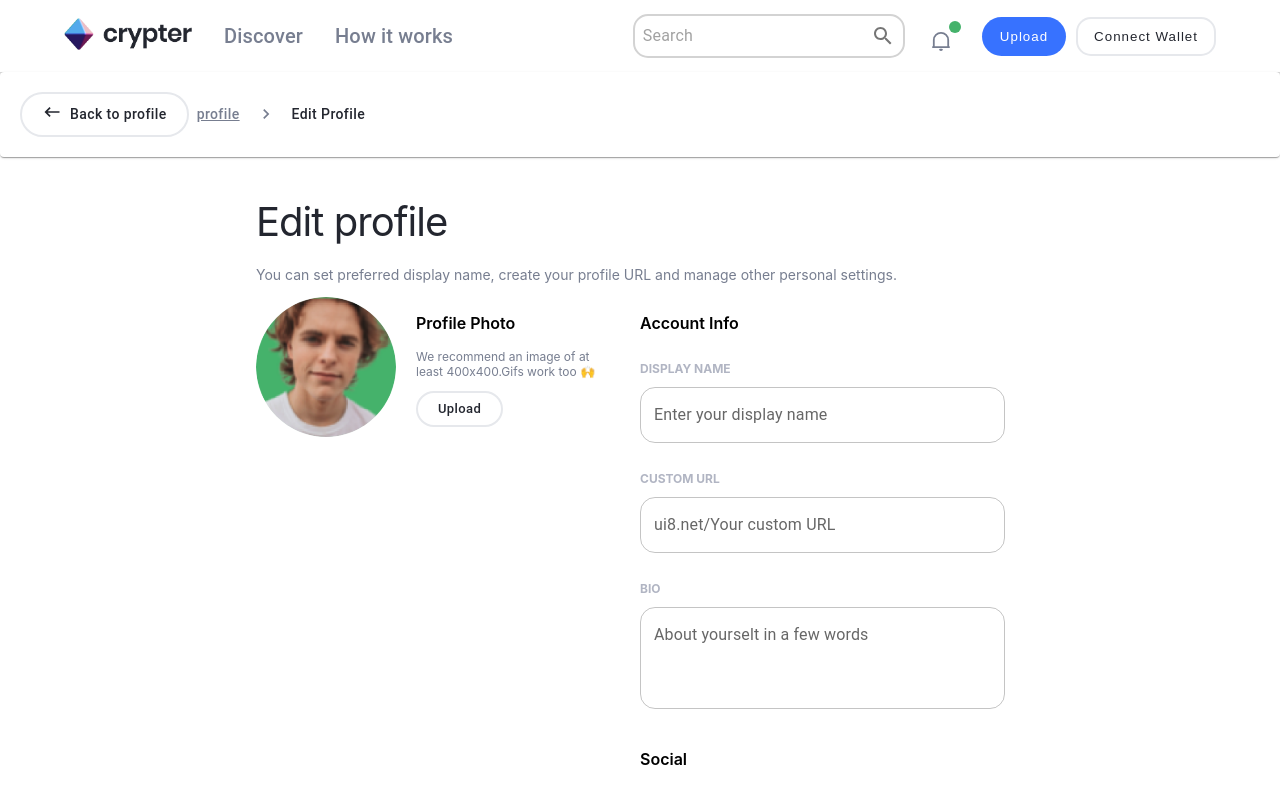
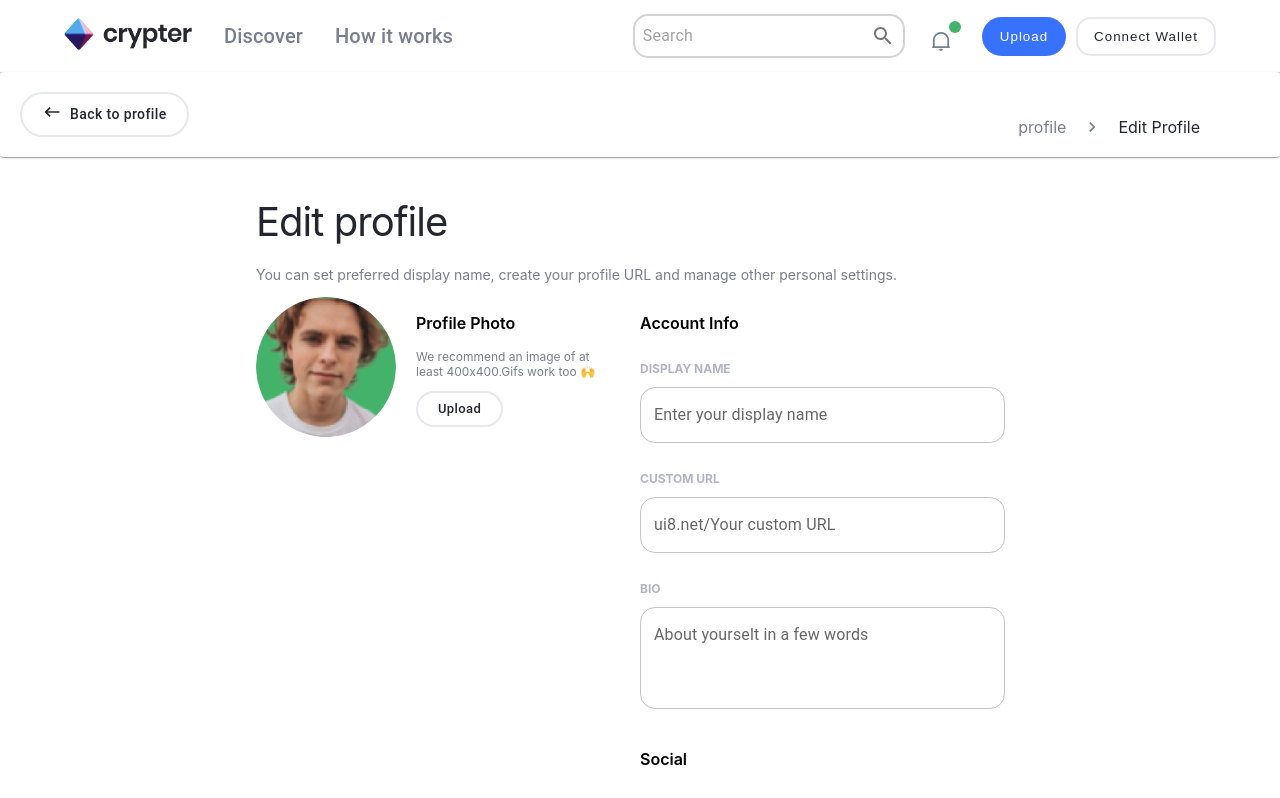
Before and after one commit to sahilgundecha/crypter, a React (Create React App) app: page /EditProfilePage in a window 1280 px wide. Shown: the top 798 px of the page. Built offline with nearby package versions, Linux system fonts and the light colour scheme.

Commit message:
modified

```diff
--- a/src/Pages/EditProfilePage/EditProfilePage.css
+++ b/src/Pages/EditProfilePage/EditProfilePage.css
@@ -1,11 +1,23 @@
 .headContainer{
     padding: 20px;
+    /* display: flex; */
 
 }
-/* .profileLink{
+.profileLink{
+    text-decoration: none;
+    color: #777E90;
+}
+.profileLink:hover{
+    color:#3772FF;
+}
+.idtextfield{
+    position:relative;
+    height: 48px;
+    padding: 0 14px;
+    width:90%;
+    border-radius: 16px;
 
-} */
-
+}
 .EditPageHeading{
     text-align: left;
     letter-spacing: -0.96px;
@@ -40,6 +52,12 @@
     padding-left: 20px;
     display: flex;
 }
+.profilespan{
+    display: flex;
+    justify-content:end;
+    margin-top: -20px;
+    margin-right: 60px;
+}
 .labelStyling{
     margin-bottom: 12px;
     font-size: 12px;
--- a/src/Pages/EditProfilePage/EditProfilePage.tsx
+++ b/src/Pages/EditProfilePage/EditProfilePage.tsx
@@ -27,19 +27,20 @@ export default function EditProfilePage() {
           </span>
           Back to profile
         </Button>
-        <Button sx={{ textTransform: "none", fontSize: "#777E90v" }}>
-          <Link
-            style={{ color: "#777E90", marginRight: "16px" }}
-            to={""}
+        <Grid style={{ textTransform: "none", fontSize: "#777E90v" }} className="profilespan">
+          <a
+            href="#"
+            style={{ marginRight: "16px" }}
+            // to={""}
             className="profileLink"
           >
             profile
-          </Link>
+          </a>
           <KeyboardArrowRightIcon fontSize="small" sx={{ color: "#777E90" }} />
           <span style={{ color: "#23262F", marginLeft: "16px" }}>
             Edit Profile
           </span>
-        </Button>
+        </Grid>
       </Paper>
       <Grid className="headDiv">
         <Grid className="ProfileSectionStyle">
@@ -86,6 +87,7 @@ export default function EditProfilePage() {
             <TextField label="Enter URL" sx={{width:"95%",borderRadius:"20px !important"}}/>
             <p className="labelStyling" style={{marginTop:"30px"}}>TWITTER</p>
             <TextField label="@twitter username" sx={{width:"95%",borderRadius:"20px !important"}}/>
+            {/* <Grid className="idtextfield"><input></input></Grid> */}
             <Button
                   sx={{
                     textTransform: "none",
```
